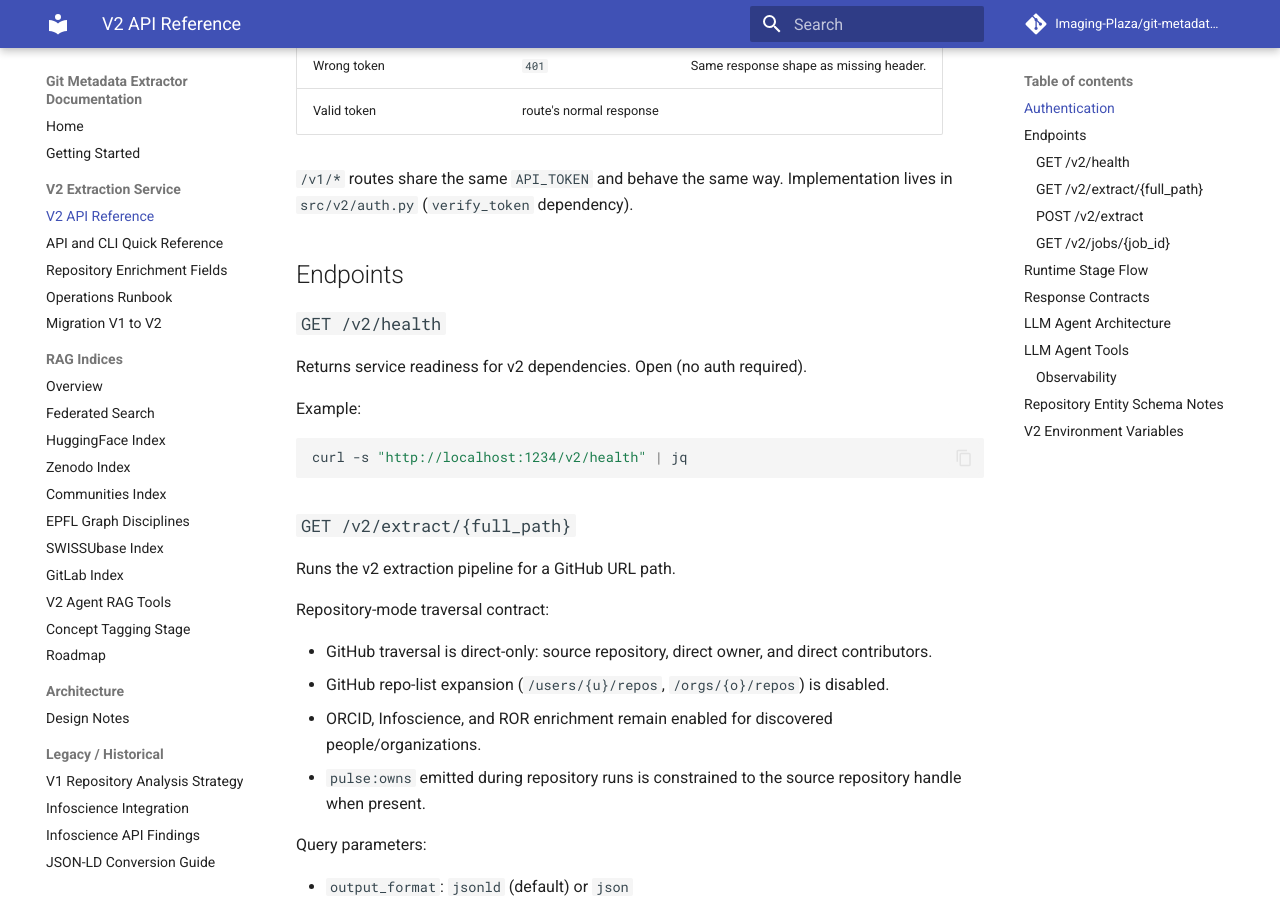
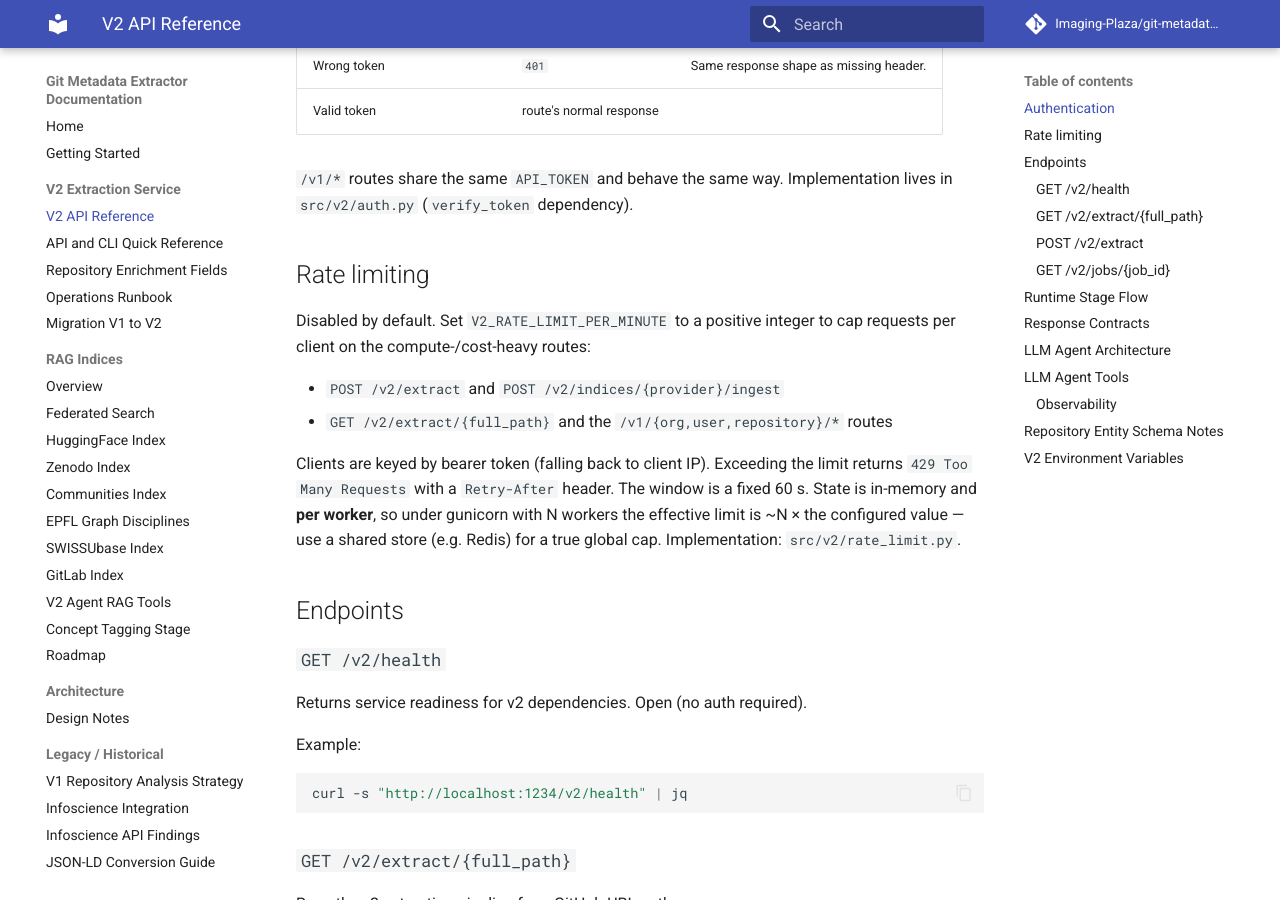
Before and after one commit to Imaging-Plaza/git-metadata-extractor, an MkDocs documentation site: the page built from docs/v2-api-reference.md, in a window 1280 px wide and 900 px high, scrolled down 606 px. Built offline with MkDocs 1.6.1 and Material for MkDocs 9.7.7, drawn with Linux system fonts in a browser that asks for light colours; comment, search, counter and statistics services are not loaded; the version menu is left out; some of the changed text lies outside the part shown.

Commit message:
docs(v2): document V2_RATE_LIMIT_PER_MINUTE rate limiting
The opt-in rate limiter (src/v2/rate_limit.py) was already in .env.example
but undocumented in the API reference. Add a Rate limiting section (429 +
Retry-After, fixed 60s window, per-worker in-memory, protected routes) and a
row in the V2 Environment Variables table.

```diff
--- a/docs/v2-api-reference.md
+++ b/docs/v2-api-reference.md
@@ -25,6 +25,20 @@ The check uses `hmac.compare_digest` for constant-time comparison.
 
 `/v1/*` routes share the same `API_TOKEN` and behave the same way.
 Implementation lives in `src/v2/auth.py` (`verify_token` dependency).
+
+## Rate limiting
+
+Disabled by default. Set `V2_RATE_LIMIT_PER_MINUTE` to a positive integer to
+cap requests per client on the compute-/cost-heavy routes:
+
+- `POST /v2/extract` and `POST /v2/indices/{provider}/ingest`
+- `GET /v2/extract/{full_path}` and the `/v1/{org,user,repository}/*` routes
+
+Clients are keyed by bearer token (falling back to client IP). Exceeding the
+limit returns `429 Too Many Requests` with a `Retry-After` header. The window
+is a fixed 60 s. State is in-memory and **per worker**, so under gunicorn with
+N workers the effective limit is ~N × the configured value — use a shared store
+(e.g. Redis) for a true global cap. Implementation: `src/v2/rate_limit.py`.
 
 ## Endpoints
 
@@ -313,6 +327,7 @@ The most-touched knobs (full list in `.env.example` and `CLAUDE.md`):
 | Variable | Default | Notes |
 | --- | --- | --- |
 | `API_TOKEN` | unset | Bearer token guarding `/v1/*` and protected `/v2/*` routes. Missing → 503 (no dev bypass). See [Authentication](#authentication). |
+| `V2_RATE_LIMIT_PER_MINUTE` | unset (off) | Opt-in per-client request cap on the compute-heavy routes (`POST /v2/extract`, `/v2/indices/*/ingest`, the `GET` extract + `/v1/{org,user,repository}/*` routes). Keyed by bearer token (else IP); in-memory & per-worker. Over limit → `429` + `Retry-After`. See [Rate limiting](#rate-limiting). |
 | `V2_AGENT_RUNTIME_DEFAULT` | `llm` | Default runtime when `/v2/extract` omits `agent_runtime` |
 | `V2_USE_MOCK_PROVIDERS` | `true` | Swap in mock GitHub/ORCID/Infoscience/ROR providers |
 | `V2_LINK_VERACITY_ENABLED` | `true` | Skip the link-veracity stage in LLM mode (rule-based skips unconditionally) |
```
